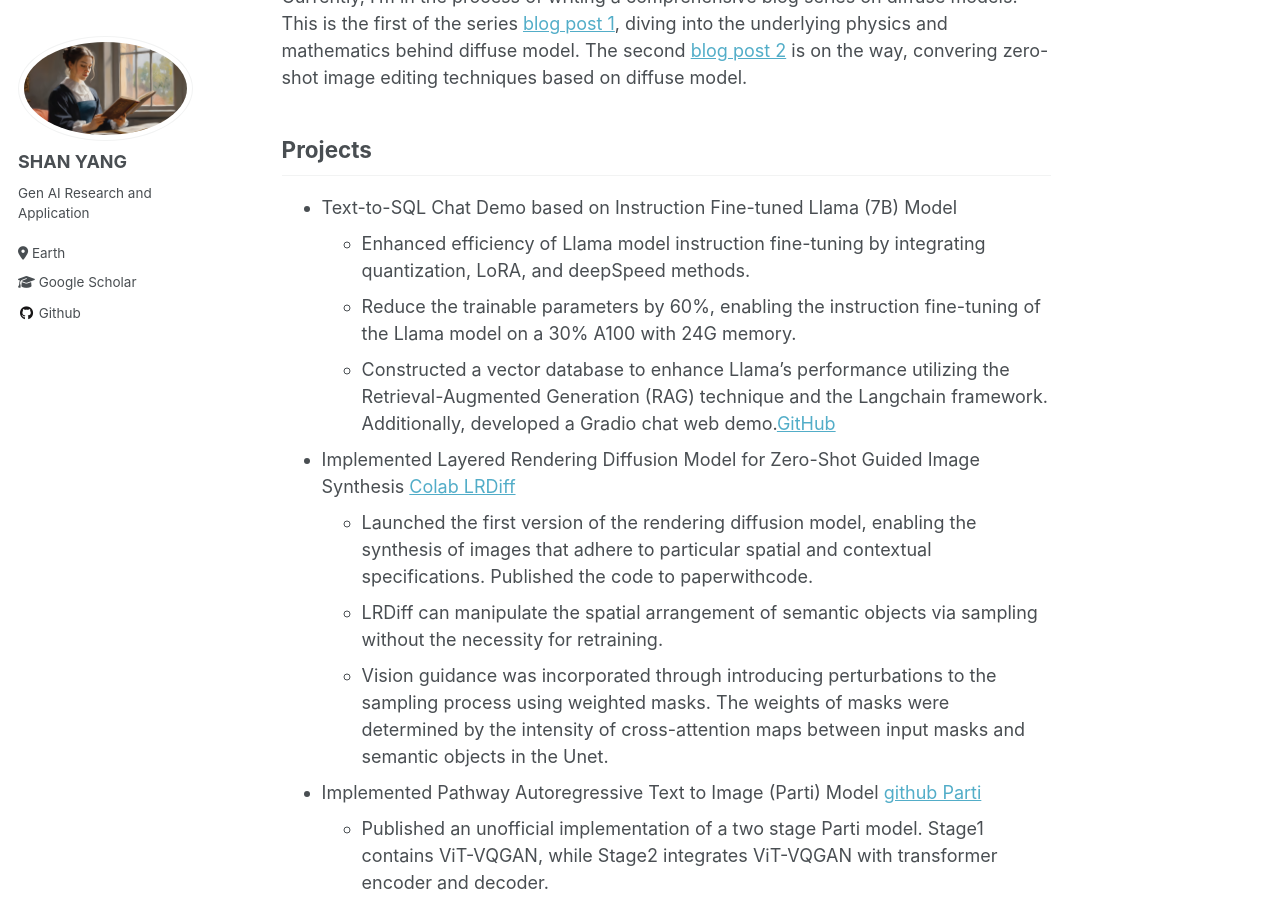
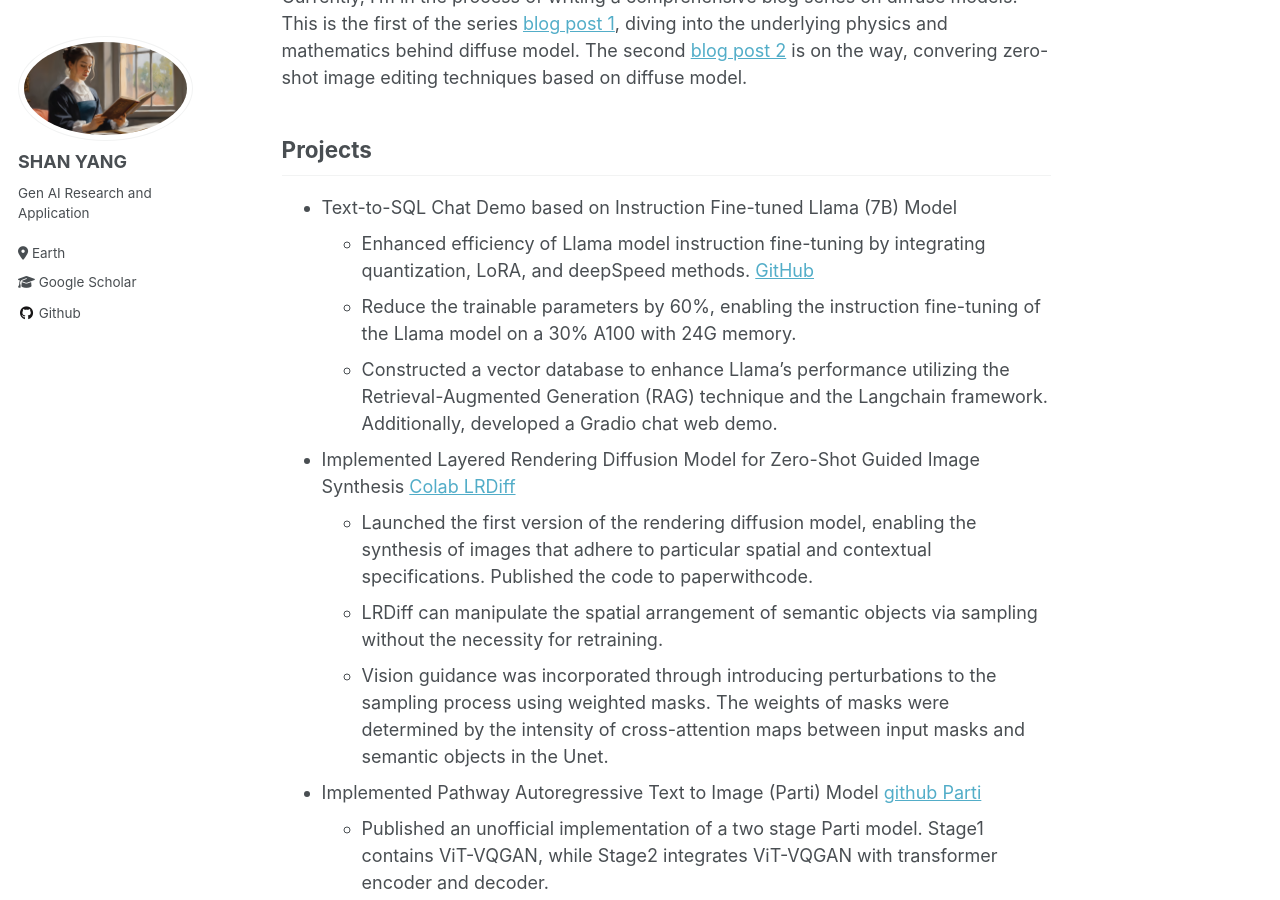
Before and after one commit to syang-lab/homepage, a Jekyll site: the page built from _pages/about.md, in a window 1280 px wide and 900 px high, scrolled down 562 px. Built offline with Jekyll 4.4.1, drawn with Linux system fonts in a browser that asks for light colours.

```diff
--- a/_pages/about.md
+++ b/_pages/about.md
@@ -16,9 +16,9 @@ Currently, I'm in the process of writing a comprehensive blog series on diffuse
 
 ## Projects
 * Text-to-SQL Chat Demo based on Instruction Fine-tuned Llama (7B) Model
-  * Enhanced efficiency of Llama model instruction fine-tuning by integrating quantization, LoRA, and deepSpeed methods.
+  * Enhanced efficiency of Llama model instruction fine-tuning by integrating quantization, LoRA, and deepSpeed methods. [GitHub](https://syang-lab.github.io/Text2SQL-RAG-Chatbot/)
   * Reduce the trainable parameters by 60%, enabling the instruction fine-tuning of the Llama model on a 30% A100 with 24G memory.
-  * Constructed a vector database to enhance Llama’s performance utilizing the Retrieval-Augmented Generation (RAG) technique and the Langchain framework. Additionally, developed a Gradio chat web demo.[GitHub](https://syang-lab.github.io/Text2SQL-RAG-Chatbot/)
+  * Constructed a vector database to enhance Llama’s performance utilizing the Retrieval-Augmented Generation (RAG) technique and the Langchain framework. Additionally, developed a Gradio chat web demo.
 * Implemented Layered Rendering Diffusion Model for Zero-Shot Guided Image Synthesis [Colab LRDiff](https://colab.research.google.com/drive/1KcNvrjh7k5G4FFbzeMfdGruA-o0Y4XZB)
   * Launched the first version of the rendering diffusion model, enabling the synthesis of images that adhere to particular spatial and contextual specifications. Published the code to paperwithcode.
   * LRDiff can manipulate the spatial arrangement of semantic objects via sampling without the necessity for retraining.
```
